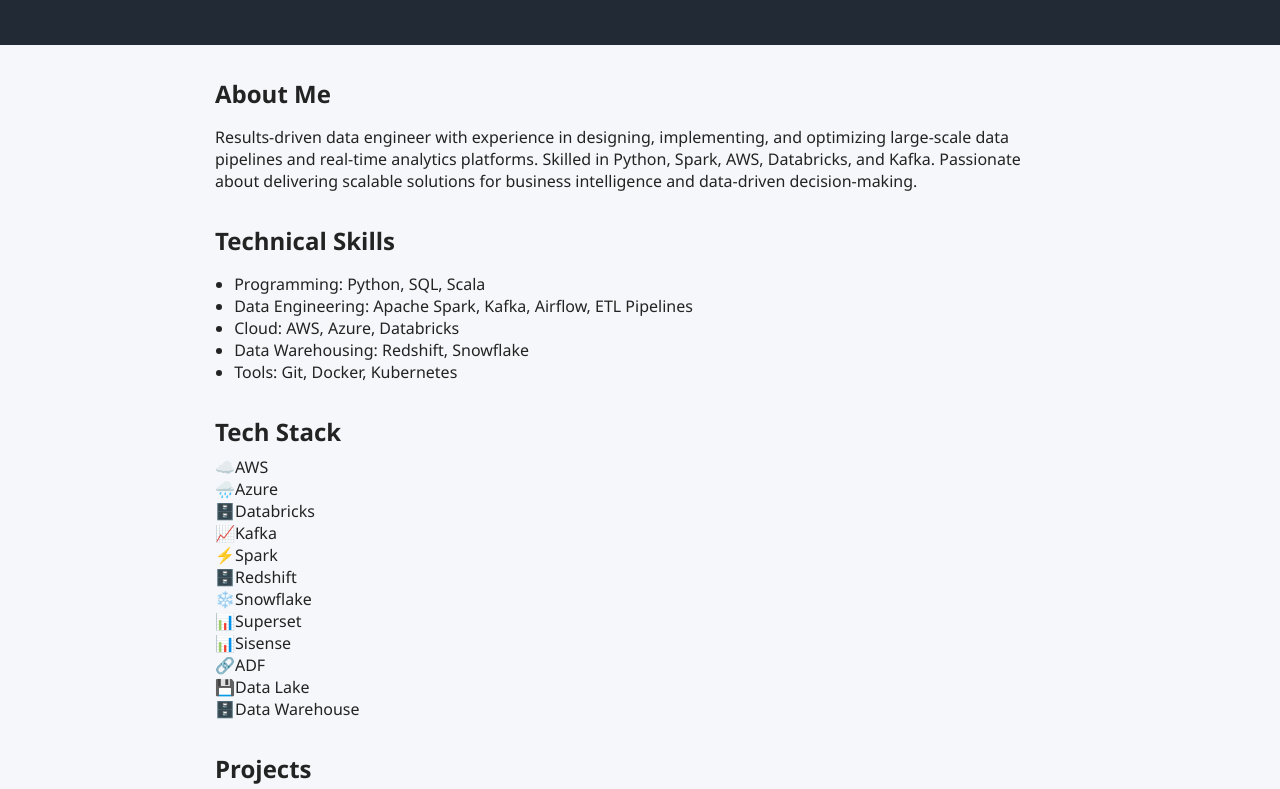
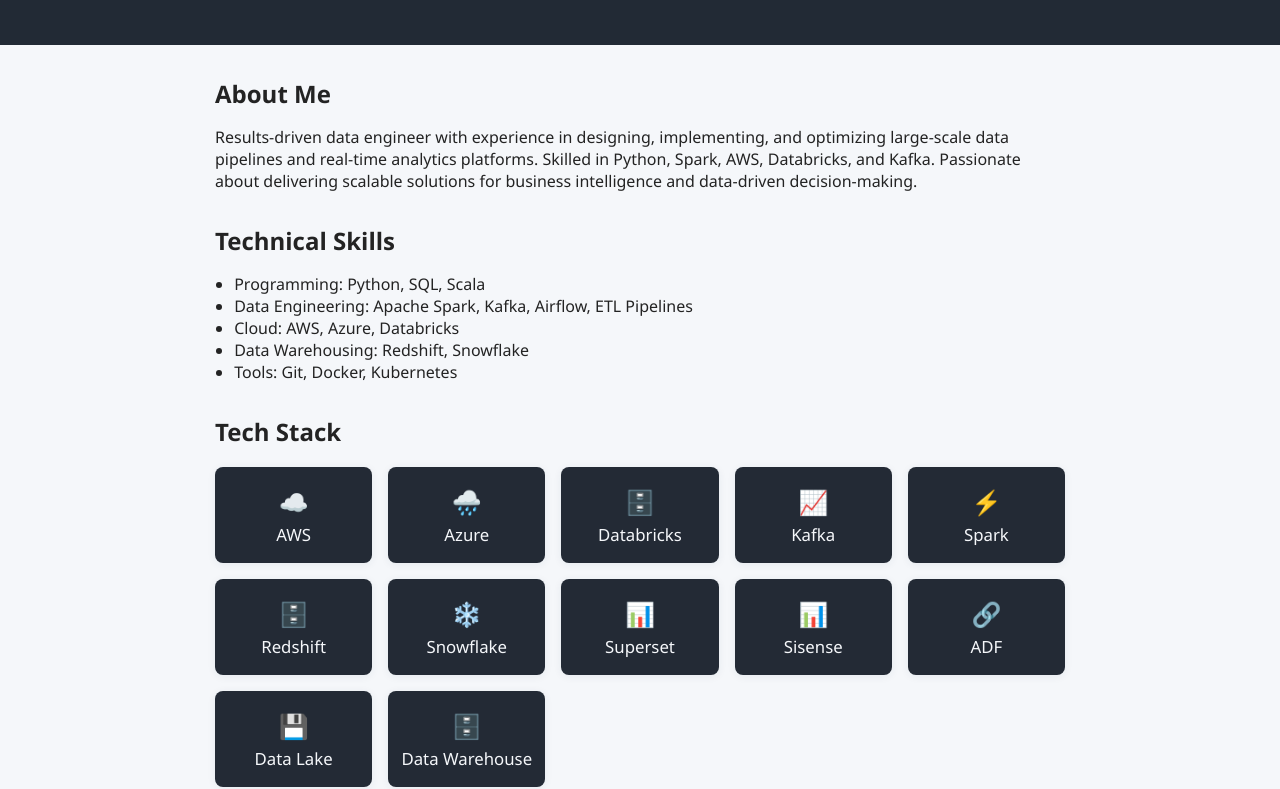
Before and after one commit to Pradeepk-DE/my-portfolio, a plain HTML site: page index.html in a window 1280 px wide. Shown: the part 186-975 px from the top of the page. Drawn offline with Linux system fonts and the light colour scheme.

Commit message:
Update style.css

```diff
--- a/style.css
+++ b/style.css
@@ -95,3 +95,35 @@ footer {
   .container { padding: 0 1rem; }
   nav a { display: block; margin: 8px 0;}
 }
+
+.tech-stack-grid {
+  display: grid;
+  grid-template-columns: repeat(auto-fit, minmax(140px, 1fr));
+  gap: 1rem;
+  margin-top: 1.2rem;
+}
+.tech-item {
+  background: #232a35;
+  color: #f5f7fa;
+  border-radius: 8px;
+  padding: 1.1rem 0.7rem;
+  text-align: center;
+  font-size: 1.05rem;
+  font-weight: 500;
+  box-shadow: 0 1.5px 8px rgba(30,60,90,0.07);
+  display: flex;
+  flex-direction: column;
+  align-items: center;
+  justify-content: center;
+}
+.tech-icon {
+  font-size: 1.5rem;
+  margin-bottom: 0.3rem;
+}
+@media (max-width: 600px) {
+  .tech-stack-grid {
+    grid-template-columns: repeat(auto-fit, minmax(110px, 1fr));
+    gap: 0.7rem;
+  }
+  .tech-item { font-size: 0.95rem; padding: 0.8rem 0.5rem; }
+}
```
